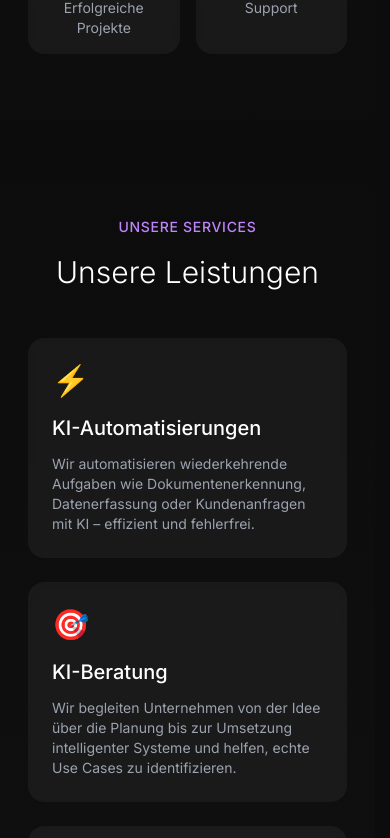
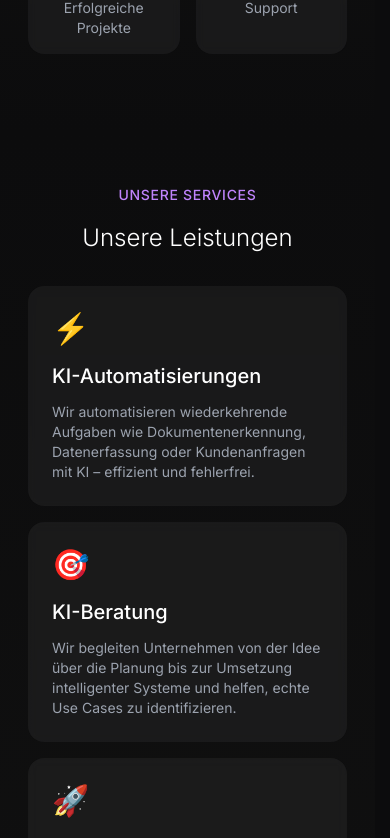
Before and after one commit to drenialj/axoralutions_final, a Next.js app: page / in a window 390 px wide. Shown: the part 1174-2012 px from the top of the page. Built offline with nearby package versions, Linux system fonts and the light colour scheme.

Commit message:
Fix: Mobile-Layout verbessert

```diff
--- a/src/app/leistungen/automatisierung/page.tsx
+++ b/src/app/leistungen/automatisierung/page.tsx
@@ -62,9 +62,14 @@ export default function AutomatisierungPage() {
             initial={{ opacity: 0, y: 20 }}
             animate={{ opacity: 1, y: 0 }}
             transition={{ duration: 0.5 }}
-            className="text-4xl md:text-6xl font-bold mb-6 bg-gradient-to-r from-purple-400 via-fuchsia-500 to-indigo-500 bg-clip-text text-transparent"
+            className="text-3xl sm:text-4xl md:text-6xl font-bold mb-6 px-4 sm:px-0 break-words"
           >
-            Prozessautomatisierung
+            <span className="block bg-gradient-to-r from-white to-gray-300 bg-clip-text text-transparent">
+              Prozess-
+            </span>
+            <span className="block bg-gradient-to-r from-fuchsia-400 via-purple-500 to-indigo-500 bg-clip-text text-transparent">
+              automatisierung
+            </span>
           </motion.h1>
           <motion.p
             initial={{ opacity: 0, y: 20 }}
--- a/src/app/page.tsx
+++ b/src/app/page.tsx
@@ -252,12 +252,12 @@ export default function Home() {
         viewport={{ once: true, margin: "-100px", amount: 0.3 }}
         variants={sectionVariants}
         id="leistungen"
-        className="py-20 bg-gradient-to-b from-[#0c0c0d] to-[#101010]"
+        className="py-12 sm:py-20 bg-gradient-to-b from-[#0c0c0d] to-[#101010]"
       >
         <div className="container mx-auto px-4">
           <motion.div
             variants={fadeInUp}
-            className="text-center mb-12 sm:mb-16"
+            className="text-center mb-8 sm:mb-16"
           >
             <motion.span
               initial={{ opacity: 0 }}
@@ -271,7 +271,7 @@ export default function Home() {
               initial={{ opacity: 0, y: 20 }}
               whileInView={{ opacity: 1, y: 0 }}
               transition={{ duration: 0.5, delay: 0.2 }}
-              className="text-3xl sm:text-4xl md:text-5xl font-light mt-4 text-white"
+              className="text-2xl sm:text-3xl md:text-5xl font-light mt-4 text-white px-2"
             >
               Unsere Leistungen
             </motion.h2>
@@ -279,7 +279,7 @@ export default function Home() {
 
           <motion.div
             variants={staggerChildren}
-            className="grid grid-cols-1 md:grid-cols-3 gap-6 sm:gap-8"
+            className="grid grid-cols-1 md:grid-cols-3 gap-4 sm:gap-8"
           >
             {[
               {
```
